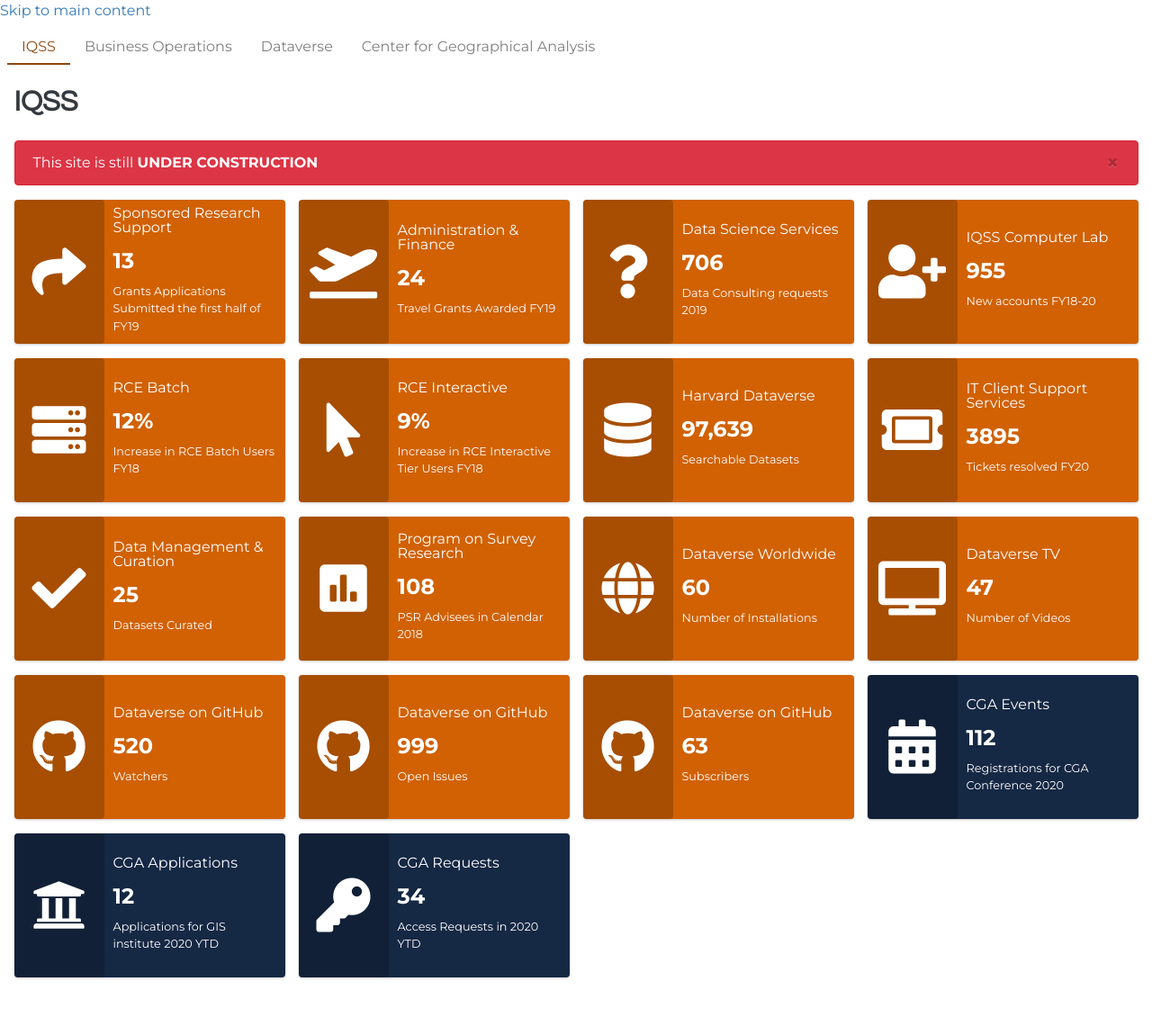
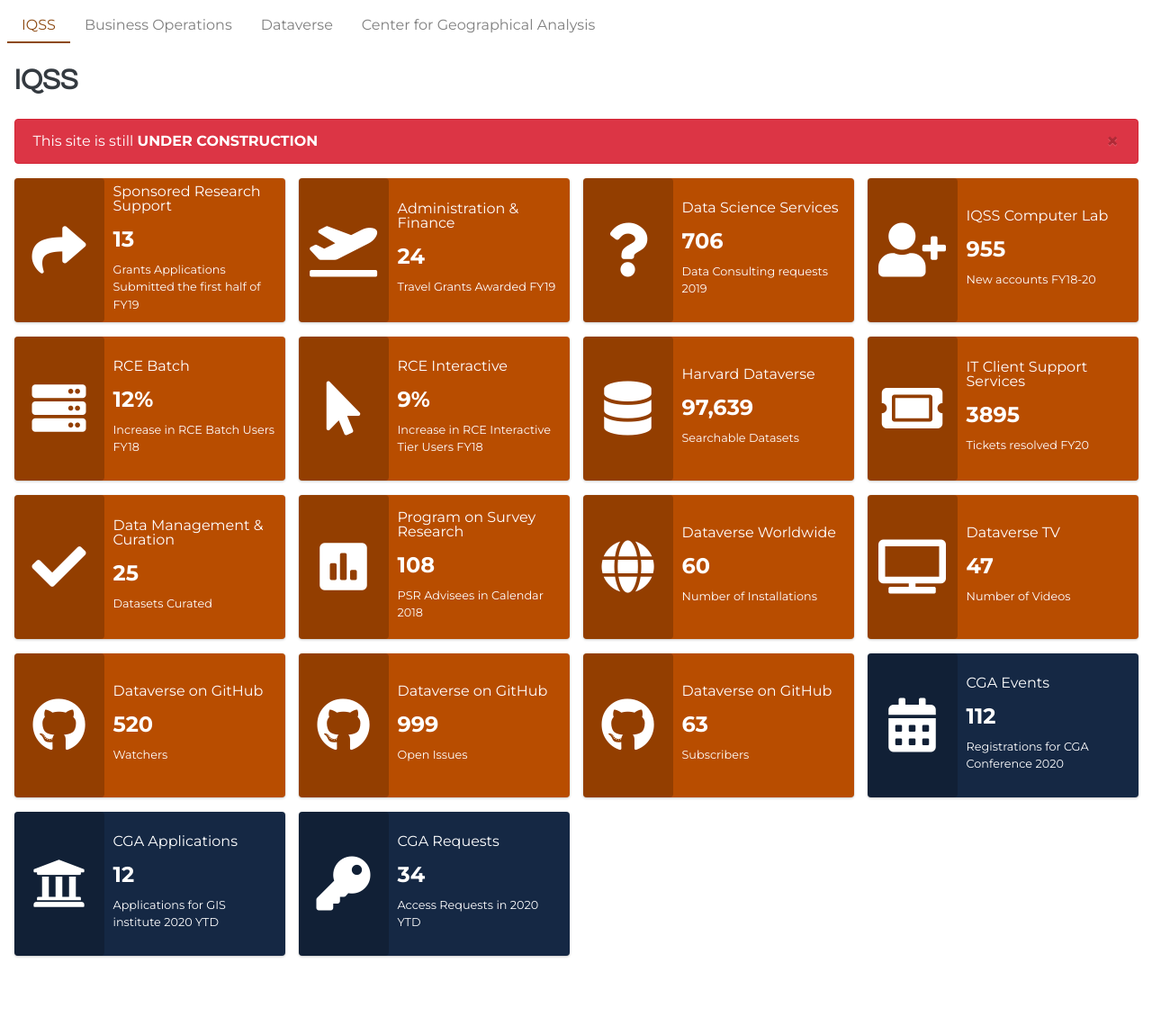
Before and after one commit to IQSS/iqss-metrics-dashboard, a Jekyll site: the page built from index.html, in a window 1280 px wide. Shown: the whole page at 90% size. Built offline with Jekyll 4.4.1, drawn with Linux system fonts in a browser that asks for light colours; nearby versions of some CDN libraries; a script that is not in the unit is left out; after the commit the page ends 1078 px from its top, so only the background shows below that.

Commit message:
accessibility improvements

```diff
--- a/_config.yml
+++ b/_config.yml
@@ -55,5 +55,5 @@
   - vendor/ruby/
 
 title: IQSS Metrics Dashboard
-url: iqss.github.io
-baseurl: "/iqss-metrics-dashboard/"
+# url: iqss.github.io
+# baseurl: "/iqss-metrics-dashboard/"
--- a/_sass/main.scss
+++ b/_sass/main.scss
@@ -2,7 +2,10 @@
 
 // IQSS settings
 :root {
-    --iqss-orange: #d16103;
+    // --iqss-orange: #d16103; //original
+    // --iqss-orange: #C35902;
+    --iqss-orange: #B84D00;
+    // --iqss-orange: #B65302;
     --iqss-dark-blue: #152844;
     --iqss-grey: #555555;
     --iqss-lighter-blue: #215990;
@@ -269,3 +272,25 @@
     min-width: 350px;
 
 }
+
+.skipnav {
+    text-align: left;
+}
+
+.skipnav a {
+    position: absolute;
+    left: -10000px;
+    width: 1px;
+    height: 1px;
+    overflow: hidden;
+}
+
+.skipnav a:focus,
+.skipnav a:active {
+    position: static;
+    left: 0;
+    width: auto;
+    height: auto;
+    overflow: visible;
+    text-decoration: underline;
+}
```
